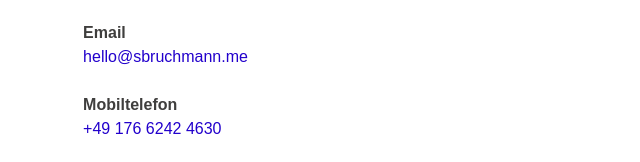
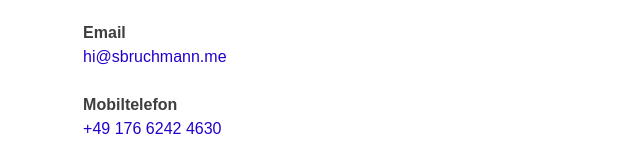
Before and after one commit to sbruchmann/sbruchmann.github.io, a plain HTML site: page index.html in a window 1280 px wide. Shown: the part 198-360 px from the top of the page, 0-640 px from the left. Drawn offline with Linux system fonts and the light colour scheme.

Commit message:
Change email to hi@sbruchmann.me

```diff
--- a/index.html
+++ b/index.html
@@ -33,8 +33,8 @@
               Email
             </dt>
             <dd>
-              <a class="email" href="mailto:hello@sbruchmann.me">
-                hello@sbruchmann.me
+              <a class="email" href="mailto:hi@sbruchmann.me">
+                hi@sbruchmann.me
               </a>
             </dd>
             <dt>
```
